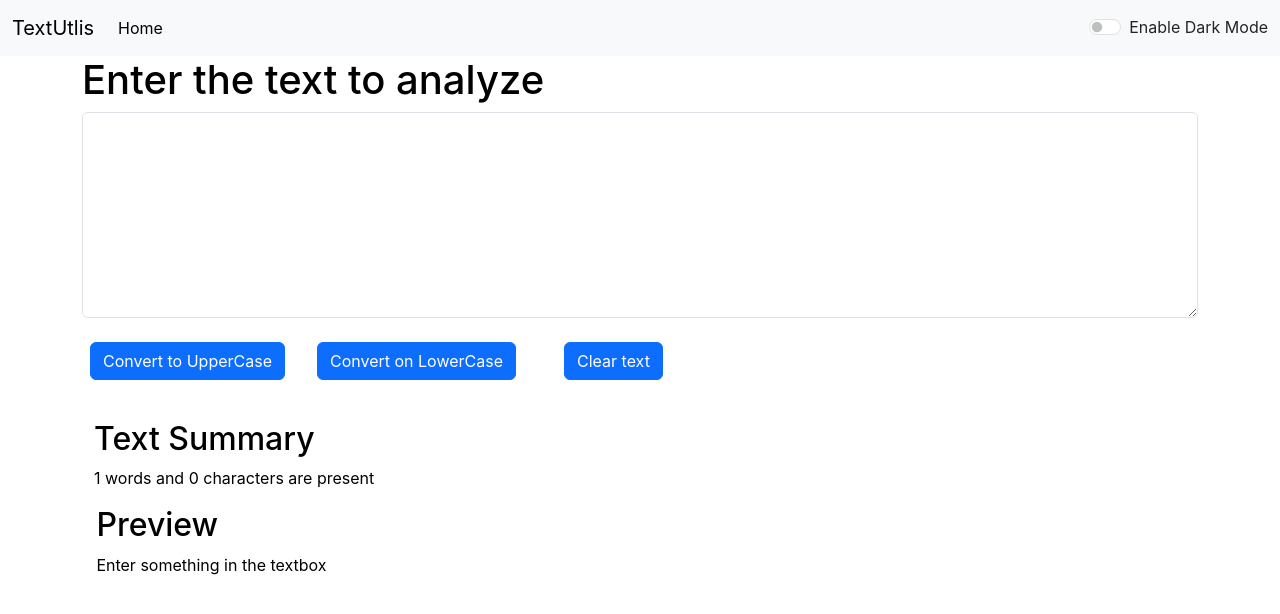
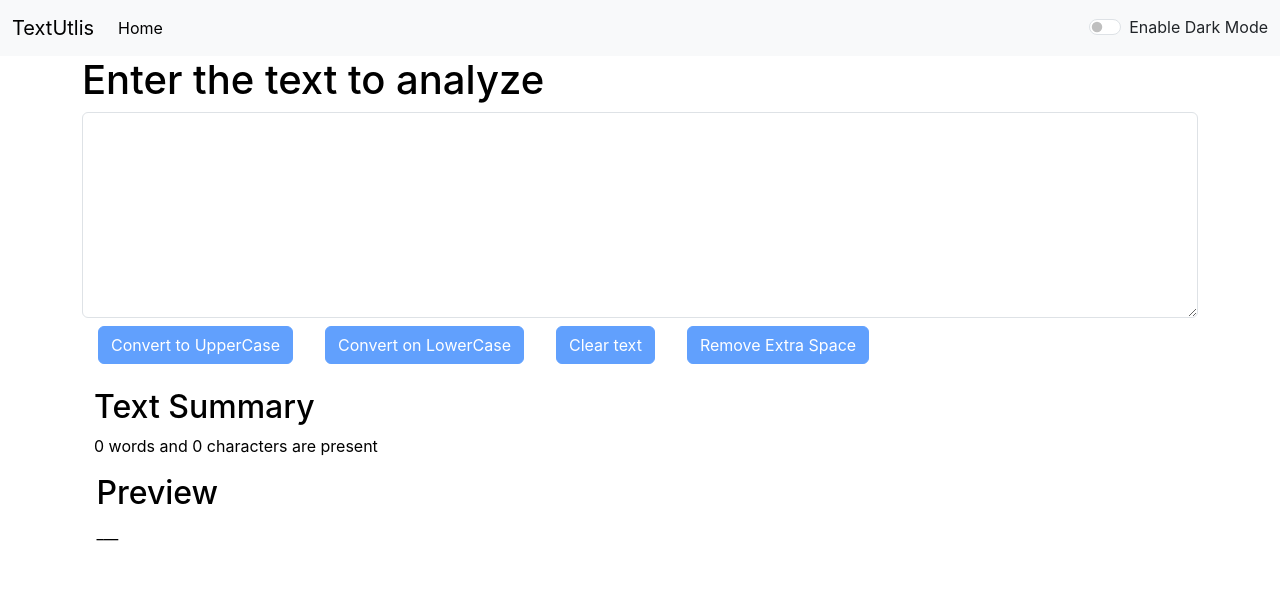
Before and after one commit to Shivanshu-1279/TextCraft-Pro, a React (Create React App) app: page / in a window 1280 px wide. Shown: the top 614 px of the page. Built offline with nearby package versions, Linux system fonts and the light colour scheme.

Commit message:
Update TextForm.js

```diff
--- a/src/Components/TextForm.js
+++ b/src/Components/TextForm.js
@@ -1,9 +1,9 @@
 // import React from 'react'
 import React, { useState } from 'react';
 
-
 export default function TextForm(props) {
 
+// All the operations are written below as functions
 const handleUpClick = ()=>{
     // console.log("Uppercase was clicked " + text);
     // Now to convert it in upper case: we'll use
@@ -11,6 +11,7 @@ const handleUpClick = ()=>{
     setText(newText)
     props.showAlert("Converted to Upper Case" , "success");
 }
+
 const handleDownClick=()=>{
     let newText2 = text.toLowerCase();
     setText(newText2);
@@ -22,38 +23,49 @@ const handleClearClick=()=>{
     props.showAlert("Cleared" , "success");
 }
 
- const handleOnChange = (event)=>{
+const whiteSpace=()=>{
+  let newText3 = text.trim();
+  setText(newText3);
+  props.showAlert("Removed Extra Space", "success");
+}
+
+const handleOnChange = (event)=>{
     // console.log("on change");
     setText(event.target.value)
- }
+}
+
 
     // Using state and hooks
-    // here set has been given a by default value and setText is a function we can use to update it anywhere.
+    // here set has been given by default value and setText is a function we can use to update it anywhere.
     const [text, setText] = useState("");
     // text = "Enter this way"  This is not applicable, we can't use this to change the text
     // setText("Enter this way")  we can use this way to change the value
 
-    // Whenever we write a Javascript we use "{}" and wehen we use function we use "{}"
+    // Whenever we write a Javascript we use "{}" and when we use function in it we use "{}"
   return (
     <>
     <div>
 <h1 style={{color: props.mode === "dark"?"white": "black" }}>{props.heading}</h1>
 <div className="mb-3">
   {/* <label for="my box" className="form-label">Example textarea</label> */}
-  <textarea className="form-control " value={text} onChange={handleOnChange} style={{backgroundColor: props.mode === "dark"?"grey": "white" , color: props.mode === "dark"?"white": "black" }} id="myBox" rows="8"></textarea>
- <button className="btn btn-primary mx-2 my-3" onClick={handleUpClick}> Convert to UpperCase</button>
- <button className="btn btn-primary mx-4 my-4" onClick={handleDownClick}>Convert on LowerCase</button>
- <button className="btn btn-primary mx-4 my-4" onClick={handleClearClick}>Clear text</button>
+  <textarea className="form-control " value={text} onChange={handleOnChange} style={{backgroundColor: props.mode === "dark"?"#321653": "white" , color: props.mode === "dark"?"white": "black" }} id="myBox" rows="8"></textarea>
+ <button disabled={text.length===0} className="btn btn-primary mx-3 my-2" onClick={handleUpClick}> Convert to UpperCase</button>
+ <button disabled={text.length===0} className="btn btn-primary mx-3 my-2" onClick={handleDownClick}>Convert on LowerCase</button>
+ <button disabled={text.length===0} className="btn btn-primary mx-3 my-2" onClick={handleClearClick}>Clear text</button>
+ <button disabled={text.length===0} className="btn btn-primary mx-3 my-2" onClick={whiteSpace}>Remove Extra Space</button>
+
+ {/* "disabled" function is used to diable the buttons when nothing is written. */}
 
 </div>
     </div>
     <div className="container">
         <h2 style={{color: props.mode === "dark"?"white": "black" }}> Text Summary </h2>
-        <p style={{color: props.mode === "dark"?"white": "black" }}>{text.split(" ").length} words and {text.length} characters are present </p>
+        <p style={{color: props.mode === "dark"?"white": "black" }}>{text.split(" ").filter((element)=>{return element.length!==0}).length} words and {text.length} characters are present </p>
+        {/* Filter is a high order array function */}
         </div>
         <div className="test">
         <h2 style={{color: props.mode === "dark"?"white": "black" }} >Preview</h2>
-        <p style={{color: props.mode === "dark"?"white": "black" }}>{text.length>0?text : "Enter something in the textbox"}</p>
+        <p style={{color: props.mode === "dark"?"white": "black" }}>{text.length>0?text : "___"}</p>
         </div>
     </>
   )
```
